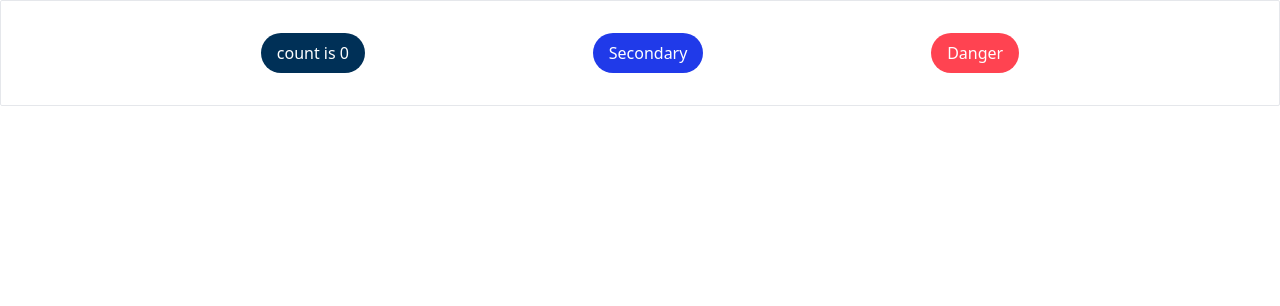
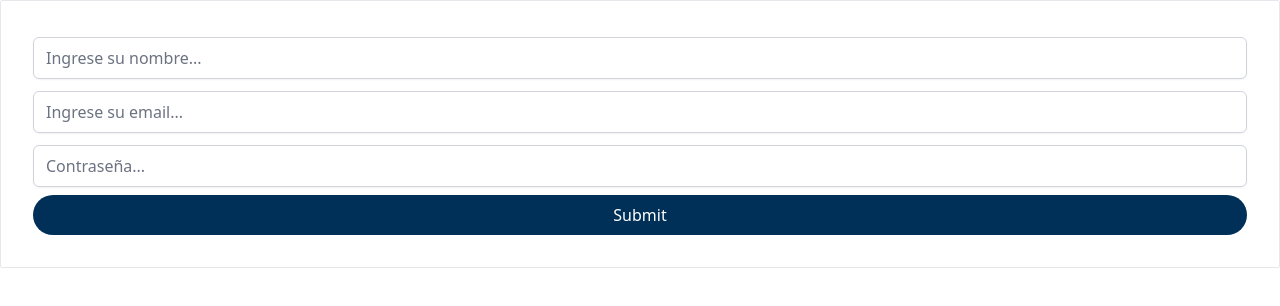
Before and after one commit to MartinEmanuelMaldonado93/macro_template, a React (Vite) app: page / in a window 1280 px wide. Shown: the top 306 px of the page. Built offline with nearby package versions, Linux system fonts and the light colour scheme.

Commit message:
test nice form

```diff
--- a/package.json
+++ b/package.json
@@ -21,8 +21,10 @@
     "class-variance-authority": "^0.7.0",
     "react": "18.2.0",
     "react-dom": "18.2.0",
+    "react-hook-form": "^7.47.0",
     "react-router": "^6.17.0",
     "tailwind-merge": "^2.0.0",
+    "zod": "^3.22.4",
     "zustand": "^4.4.4"
   },
   "devDependencies": {
@@ -38,6 +40,7 @@
     "@storybook/react-vite": "7.5.1",
     "@storybook/testing-library": "0.2.2",
     "@storybook/theming": "^7.5.1",
+    "@tailwindcss/forms": "^0.5.6",
     "@tanstack/eslint-plugin-query": "^5.0.5",
     "@types/react": "18.2.33",
     "@types/react-dom": "18.2.14",
--- a/src/App.tsx
+++ b/src/App.tsx
@@ -1,18 +1,65 @@
 import { ButtonMacro } from '@ui';
-import { useState } from 'react';
+import { FormEvent, useState } from 'react';
+import { useForm, SubmitHandler } from 'react-hook-form';
+
+// type Inputs = {
+// 	example: string;
+// 	exampleRequired: string;
+// };
 
 function App() {
-	const [count, setCount] = useState(0);
+	// const {
+	// 	register,
+	// 	handleSubmit,
+	// 	watch,
+	// 	formState: { errors },
+	// } = useForm<Inputs>();
+	// const onSubmit: SubmitHandler<Inputs> = (data) => console.log(data);
 
+	// console.log(watch('example'));
+
+	const [email, setEmail] = useState('');
+	const [isSubmitting, setIsSubmitting] = useState(false);
+
+	async function onSubmitFunction(e: FormEvent<HTMLFormElement>) {
+		e.preventDefault();
+		setIsSubmitting(true);
+		await new Promise((resolve) => setTimeout(resolve, 1500));
+		setIsSubmitting(false);
+	}
 	return (
 		<>
-			<div className="flex justify-evenly rounded-sm border p-8">
-				<ButtonMacro onClick={() => setCount((count) => count + 1)}>
-					count is {count}
+			<form
+				onSubmit={onSubmitFunction}
+				className="flex flex-col justify-evenly gap-2 rounded-sm border p-8"
+			>
+				<input
+					type="text"
+					maxLength={20}
+					placeholder="Ingrese su nombre..."
+					className="mt-1 block w-full rounded-md border-gray-300  text-macro-blue shadow-sm focus:border-indigo-300 focus:ring focus:ring-indigo-200 focus:ring-opacity-50"
+				/>
+				<input
+					onChange={(e) => setEmail(e.target.value)}
+					type="email"
+					maxLength={20}
+					minLength={4}
+					value={email}
+					placeholder="Ingrese su email..."
+					className="mt-1 block w-full rounded-md border-gray-300  text-macro-blue shadow-sm focus:border-indigo-300 focus:ring focus:ring-indigo-200 focus:ring-opacity-50"
+				/>
+				<input
+					type="password"
+					placeholder="Contraseña..."
+					required
+					maxLength={20}
+					className="mt-1 block w-full rounded-md border-gray-300  text-macro-blue shadow-sm focus:border-indigo-300 focus:ring focus:ring-indigo-200 focus:ring-opacity-50 "
+				/>
+				<ButtonMacro type="submit" disabled={isSubmitting}>
+					{' '}
+					Submit{' '}
 				</ButtonMacro>
-				<ButtonMacro intent={'secondary'}>Secondary</ButtonMacro>
-				<ButtonMacro intent={'danger'}>Danger</ButtonMacro>
-			</div>
+			</form>
 		</>
 	);
 }
--- a/src/ui/ButtonMacro.tsx
+++ b/src/ui/ButtonMacro.tsx
@@ -23,18 +23,22 @@ const buttonStyles = cva(
 	},
 );
 
-type ButtonProps = VariantProps<typeof buttonStyles> & ComponentProps<'button'>;
+type ButtonProps = VariantProps<typeof buttonStyles> &
+	ComponentProps<'button'> & {
+		type: React.ButtonHTMLAttributes<'button' | 'submit' | 'reset' | undefined>;
+	};
 
 export default function ButtonMacro({
 	intent,
 	fullWidth,
+	type = 'button',
 	className,
 	children,
 	...props
 }: ButtonProps) {
 	return (
 		<button
-			type="button"
+			type={type}
 			className={twMerge(buttonStyles({ intent, fullWidth }), className)}
 			{...props}
 		>
--- a/tailwind.config.js
+++ b/tailwind.config.js
@@ -8,10 +8,14 @@ export default {
 				'macro-blue-sec': 'rgb(32,58,233)',
 				'macro-pink': 'rgb(255,140,197)',
 				'macro-danger': 'rgb(255,67,81)',
-			}
+			},
 		},
 	},
 	plugins: [
-		//import('@tailwindcss/forms'),
+		// eslint-disable-next-line @typescript-eslint/no-var-requires, no-undef
+		require('@tailwindcss/forms')({
+			strategy: 'base', // only generate global styles
+			// strategy: 'class', // only generate classes
+		}),
 	],
 };
```
Also changed, not shown: 1 other file (tests, documents, lock files or other folders).
